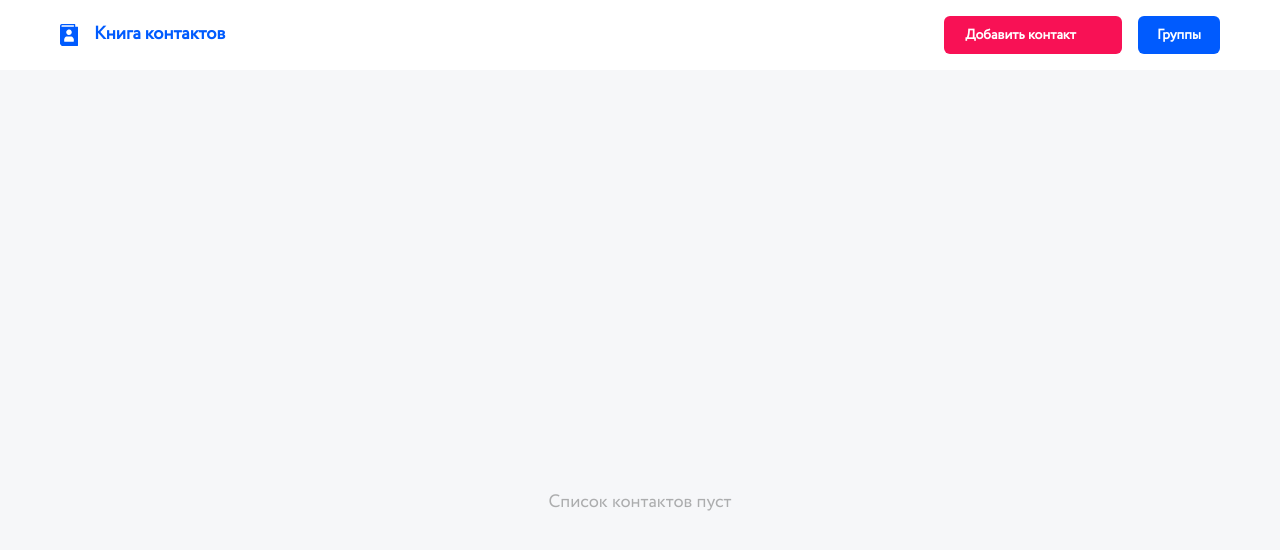
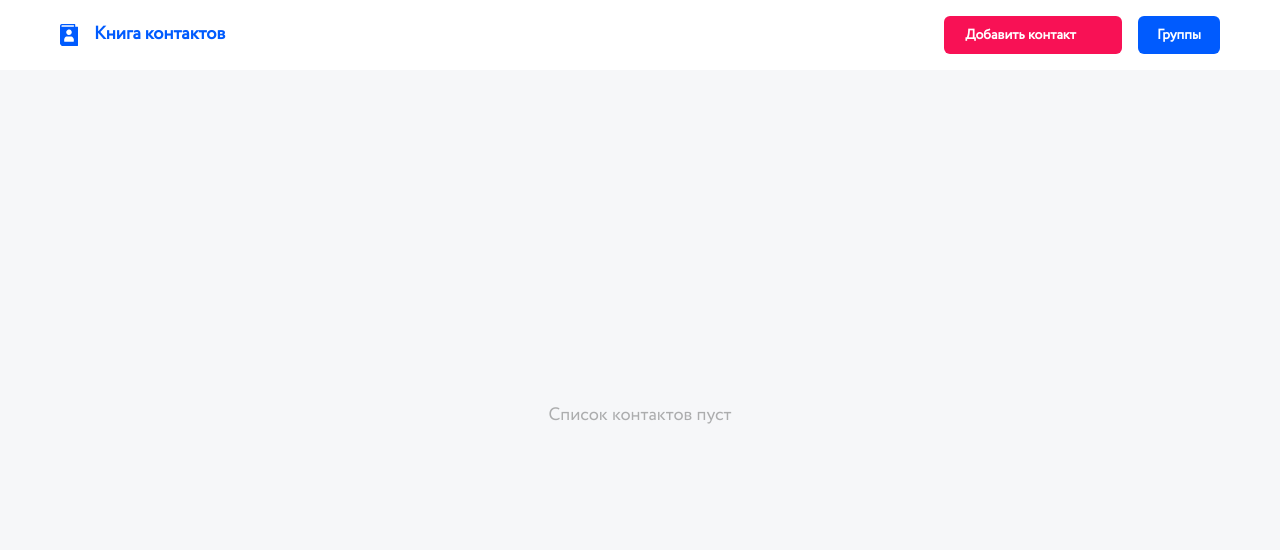
Before and after one commit to tatsianakuryla/contact-book, a website built with Vite: page index.html in a window 1280 px wide. Built offline with nearby package versions, Linux system fonts and the light colour scheme; files whose address does not match are found by name.

Commit message:
style: change empty contacts message stilization

```diff
--- a/src/layout/main/main-styles.scss
+++ b/src/layout/main/main-styles.scss
@@ -13,6 +13,10 @@
   font-size: 1.125rem;
   line-height: 130%;
   color: $color-empty-text;
+
+  @media (max-width: 1440px) {
+    padding-top: 18rem;
+  }
 
   @include mobile {
     padding-top: $main-empty-text-padding-top-mobile;
```
Also changed, not shown: src/layout/main/main-styles.css, 1 other file.
